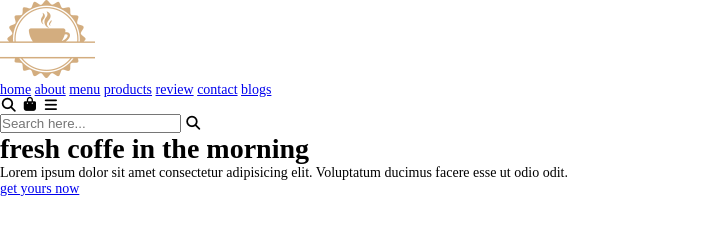
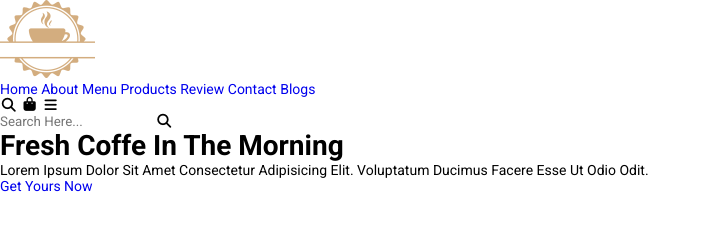
Before and after one commit to CHALLANEcr/VS-CODE, a plain HTML site: page LECCION_9/index.html in a window 1280 px wide. Shown: the whole page, without its empty margins (0-711 px from the left). Drawn offline with Linux system fonts and the light colour scheme.

Commit message:
se sigue con el ejercicio

```diff
--- a/LECCION_9/CSS/style.css
+++ b/LECCION_9/CSS/style.css
@@ -2,6 +2,11 @@
     padding: 0;
     margin: 0;
     box-sizing: border-box;
+    text-decoration: none;
+    text-transform: capitalize;
+    font-family: 'Roboto',sans-serif;
+    outline: none;
+    border: 0;
 }
 /* Variables de colores */
 :root{
@@ -12,4 +17,6 @@
 }
 html{
     font-size: 14px;
+    scroll-padding-top: 9rem;
+    scroll-behavior: smooth;
 }
```
Also changed, not shown: ROTS/SVG/circle-check.svg (added).
